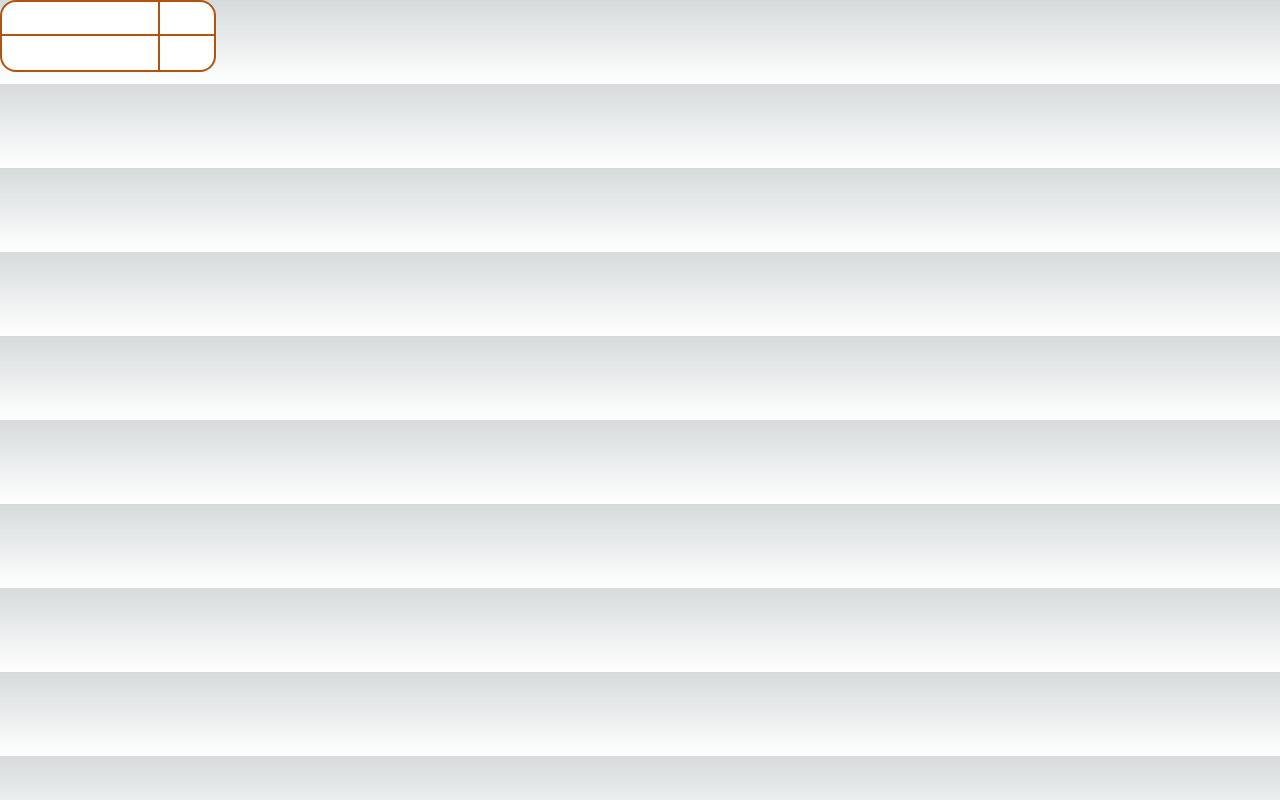
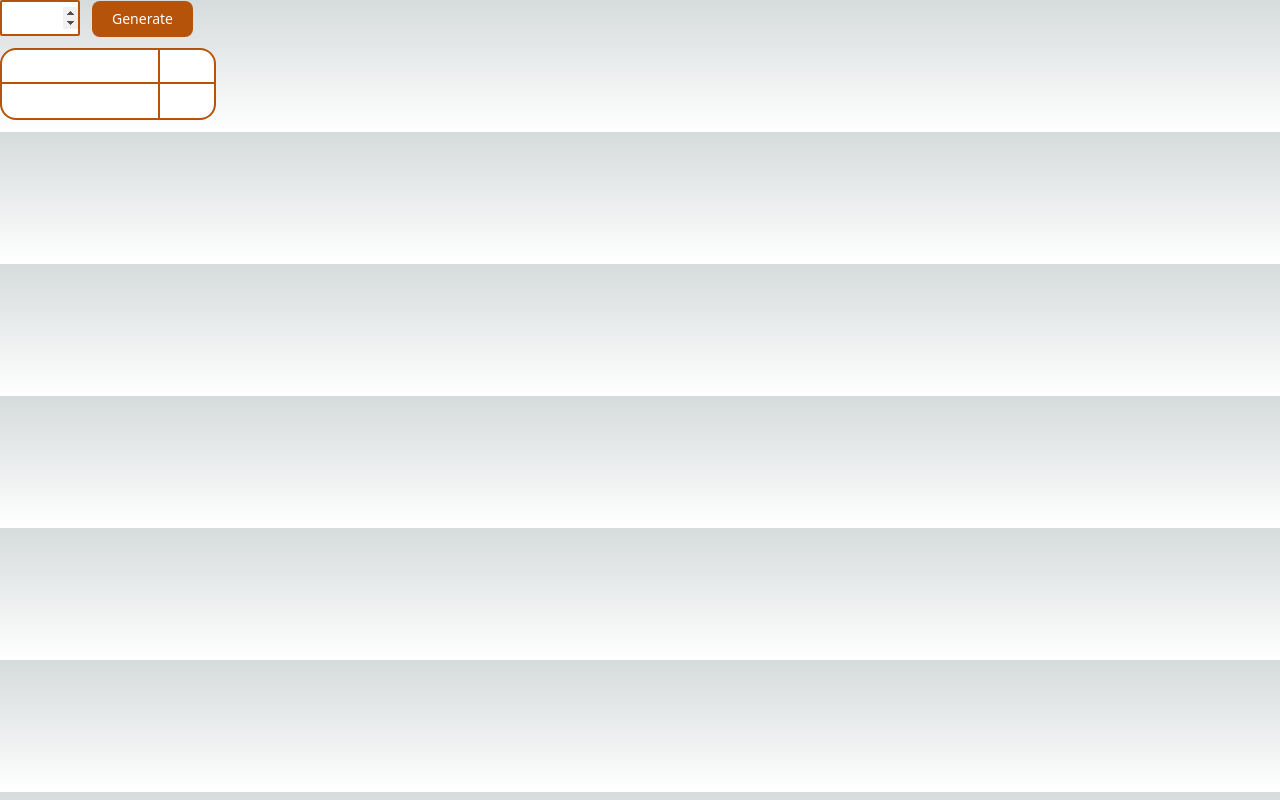
Before and after one commit to Development-KasperSky/next-typescript-firebase, a Next.js app: page / in a window 1280 px wide. Built offline with nearby package versions, Linux system fonts and the light colour scheme.

Commit message:
feat: Built InputTeamCountComponent

```diff
--- /dev/null
+++ b/src/components/InputTeamCount.tsx
@@ -0,0 +1,29 @@
+import React from "react";
+
+interface InputComponentProps {
+  onClickHandler: (data: number) => void,
+}
+
+export const InputTeamCountComponent: React.FC<InputComponentProps> = ({
+  onClickHandler
+}) => {
+
+  const [teamCount, setTeamCount] = React.useState<number>(0);
+  const onChangeTeamCounter = (e: React.ChangeEvent<HTMLInputElement>) => {
+    const value = parseInt(e.target.value);
+    if (!isNaN(value)) {
+      setTeamCount(value);
+    }
+  }
+
+  const onClickGenerate = () => {
+    onClickHandler(teamCount);
+  }
+
+  return (
+    <div>
+      <input className='w-20 h-9 text-zinc-900 rounded-sm border-amber-700 border-2 mb-3 mr-3' name='second_score' type="number" onChange={onChangeTeamCounter} />
+      <button className='text-white bg-amber-700 hover:bg-amber-600 focus:ring-4 focus:outline-non font-medium rounded-lg text-sm px-5 py-2 text-center dark:bg-primary-600 dark:hover:bg-primary-700' onClick={onClickGenerate}>Generate</button>
+    </div>
+  )
+}
--- a/src/components/index.ts
+++ b/src/components/index.ts
@@ -1 +1,2 @@
 export * from "./BracketItem";
+export * from "./InputTeamCount";
--- a/src/pages/index.tsx
+++ b/src/pages/index.tsx
@@ -1,4 +1,4 @@
-import { BracketItemComponent } from '@/components'
+import { BracketItemComponent, InputTeamCountComponent } from '@/components'
 import { Inter } from 'next/font/google'
 
 const inter = Inter({ subsets: ['latin'] })
@@ -6,6 +6,7 @@ const inter = Inter({ subsets: ['latin'] })
 export default function Home() {
   return (
     <>
+      <InputTeamCountComponent onClickHandler={() => { }} />
       <BracketItemComponent />
     </>
   )
```
